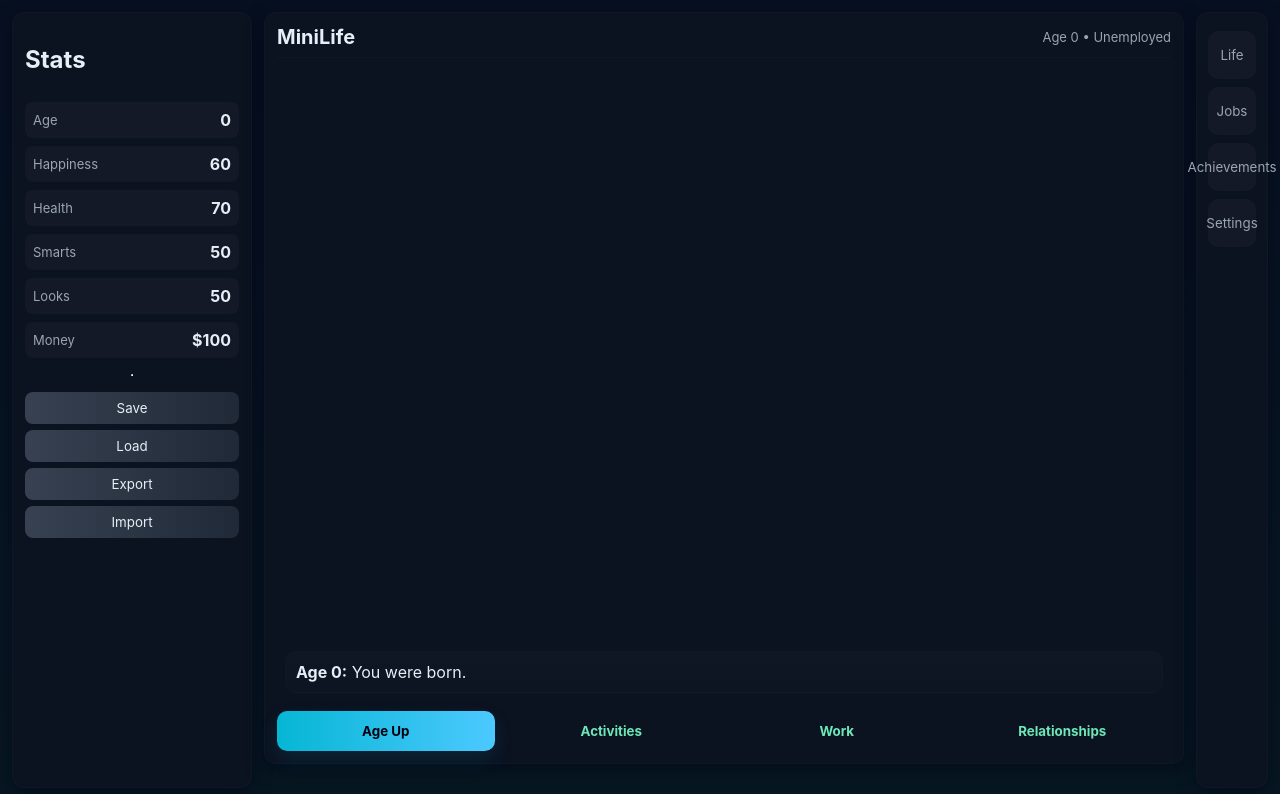
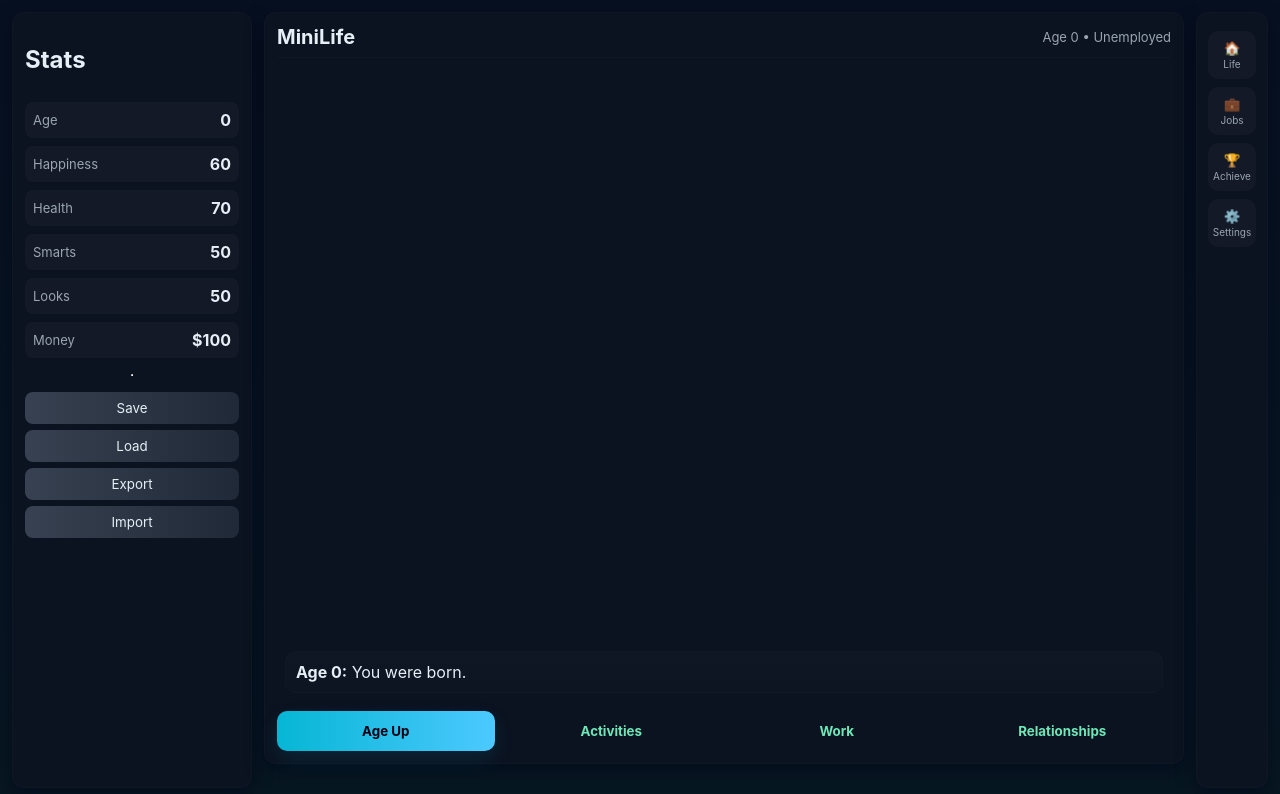
Before and after one commit to lfairclo/g8meloader_lfairclo, a website: page games/bitlife/bitlife.html in a window 1280 px wide. Drawn offline with Linux system fonts and the light colour scheme.

```diff
--- a/games/bitlife/bitlife.html
+++ b/games/bitlife/bitlife.html
@@ -46,10 +46,10 @@
 
     <!-- Right / Bottom Icon bar (mobile bottom) -->
     <nav class="panel nav-panel">
-      <button class="nav-btn" data-tab="life">Life</button>
-      <button class="nav-btn" data-tab="jobs">Jobs</button>
-      <button class="nav-btn" data-tab="achieve">Achievements</button>
-      <button class="nav-btn" data-tab="settings">Settings</button>
+      <button class="nav-btn" data-tab="life" title="Life">🏠<div class="nav-label">Life</div></button>
+      <button class="nav-btn" data-tab="jobs" title="Jobs">💼<div class="nav-label">Jobs</div></button>
+      <button class="nav-btn" data-tab="achieve" title="Achievements">🏆<div class="nav-label">Achieve</div></button>
+      <button class="nav-btn" data-tab="settings" title="Settings">⚙️<div class="nav-label">Settings</div></button>
     </nav>
   </div>
 
```
